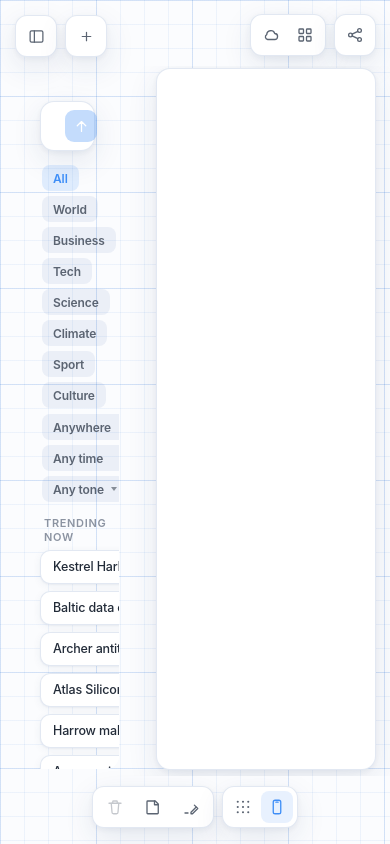
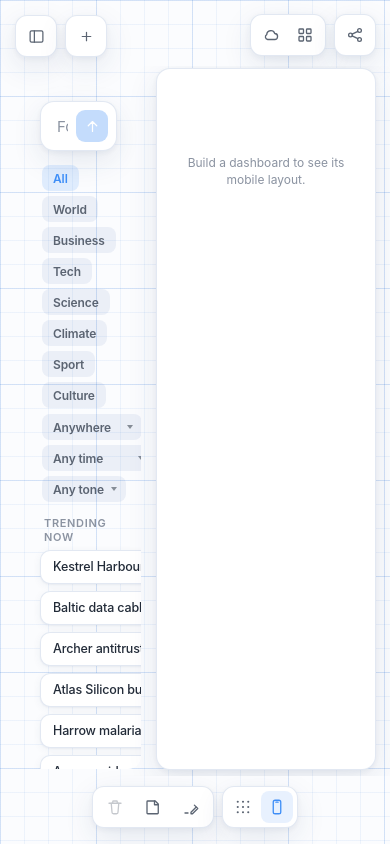
Before and after one commit to MateusAMP2119/fontes-app, a React (Vite) app: page / in a window 390 px wide. Both pictures are taken after a click on the button "Mobile frame". Built offline with nearby package versions, Linux system fonts and the light colour scheme.

Commit message:
feat(mobile): add responsive dashboard preview

```diff
--- a/src/App.css
+++ b/src/App.css
@@ -780,6 +780,8 @@
   box-shadow: var(--surface-shadow);
   opacity: 0;
   transform: translateX(16px) scale(0.95);
+  overflow: hidden;
+  pointer-events: none;
   transition:
     width 300ms cubic-bezier(0.32, 0.72, 0.28, 1),
     margin-left 300ms cubic-bezier(0.32, 0.72, 0.28, 1),
@@ -789,10 +791,64 @@
 
 .device-frames.is-split .frame-mobile {
   width: clamp(220px, 19vw, 290px);
-  margin-left: 36px;
+  margin-left: 14px;
   border-width: 1px;
   opacity: 1;
   transform: none;
+  pointer-events: auto;
+}
+
+/* Live mobile projection: the original frame remains the surface while the
+   same widget data is restacked into width-responsive mobile cards. */
+.mobile-dashboard {
+  width: 100%;
+  height: 100%;
+  border-radius: inherit;
+  background: transparent;
+  color: var(--ink);
+}
+
+.mobile-dashboard-scroll {
+  width: 100%;
+  height: 100%;
+  overflow-x: hidden;
+  overflow-y: auto;
+  border-radius: inherit;
+  overscroll-behavior: contain;
+  scrollbar-width: none;
+  touch-action: pan-y;
+}
+
+.mobile-dashboard-scroll::-webkit-scrollbar {
+  display: none;
+}
+
+.mobile-dashboard-stack {
+  display: flex;
+  flex-direction: column;
+  gap: 10px;
+  width: 100%;
+  padding: 12px;
+}
+
+.mobile-dashboard-card {
+  position: relative;
+  flex: none;
+  width: 100%;
+  min-width: 0;
+  border-radius: 8px;
+  container-type: size;
+}
+
+.mobile-dashboard-empty {
+  display: grid;
+  place-items: center;
+  min-height: 180px;
+  padding: 24px 18px;
+  text-align: center;
+  font-size: 12px;
+  line-height: 1.45;
+  color: var(--ink-tertiary);
 }
 
 .frame-btn.is-on {
--- a/src/components/Canvas.tsx
+++ b/src/components/Canvas.tsx
@@ -9,6 +9,7 @@ import {
 import type { Point } from '../camera/camera'
 import { inkPath, type Bounds, type Item } from '../items/items'
 import { ItemView } from './ItemView'
+import { MobileDashboard } from './MobileDashboard'
 import type { Tool } from './BottomBar'
 
 type CanvasProps = {
@@ -74,7 +75,12 @@ export function Canvas({
   useEffect(() => {
     const el = viewportRef.current
     if (!el) return
-    const onWheel = (e: WheelEvent) => e.preventDefault()
+    const onWheel = (e: WheelEvent) => {
+      // The board itself is fixed, but the phone preview is a real vertical
+      // viewport and must keep its native wheel/trackpad scrolling.
+      if ((e.target as HTMLElement).closest('.mobile-dashboard-scroll')) return
+      e.preventDefault()
+    }
     el.addEventListener('wheel', onWheel, { passive: false })
     return () => el.removeEventListener('wheel', onWheel)
   }, [])
@@ -86,6 +92,9 @@ export function Canvas({
 
   const onPointerDown = (e: ReactPointerEvent<HTMLDivElement>) => {
     if (e.button !== 0) return
+    // Mobile preview gestures belong to its scroll container, not to the
+    // board's marquee/drawing surface underneath it.
+    if ((e.target as HTMLElement).closest('.mobile-dashboard')) return
 
     if (tool === 'draw') {
       const point = localPoint(e)
@@ -183,7 +192,13 @@ export function Canvas({
         >
           {frameContent}
         </div>
-        <div className="frame-mobile" data-testid="frame-mobile" aria-hidden="true" />
+        <div
+          className="frame-mobile"
+          data-testid="frame-mobile"
+          aria-label="Mobile dashboard preview"
+        >
+          {showMobile && <MobileDashboard items={items} />}
+        </div>
       </div>
 
       <div className="stage-world" data-testid="canvas-world">
--- /dev/null
+++ b/src/components/MobileDashboard.tsx
@@ -0,0 +1,116 @@
+import { useEffect, useMemo, useRef, useState } from 'react'
+import type { Item, VizItem, VizMetric } from '../items/items'
+import { VizBody } from './viz'
+
+type MobileDashboardProps = {
+  items: Item[]
+}
+
+/** Width ÷ aspect = height. Each metric gets a readable mobile silhouette. */
+const MOBILE_ASPECT: Record<VizMetric, number> = {
+  events: 1.5,
+  reach: 1.35,
+  sources: 1.5,
+  sentiment: 1.1,
+  evolution: 1.15,
+  coverage: 0.85,
+  entities: 0.85,
+  narratives: 0.72,
+}
+
+/**
+ * A live, read-only mobile projection of the desktop dashboard. The cards
+ * keep their data identity, but receive mobile dimensions so their existing
+ * responsive renderers choose narrow/detail variants instead of preserving
+ * the desktop grid geometry.
+ */
+export function MobileDashboard({ items }: MobileDashboardProps) {
+  const stackRef = useRef<HTMLDivElement>(null)
+  const [cardWidth, setCardWidth] = useState(240)
+
+  useEffect(() => {
+    const stack = stackRef.current
+    if (!stack) return
+    const measure = () => {
+      const style = getComputedStyle(stack)
+      const innerWidth =
+        stack.clientWidth -
+        Number.parseFloat(style.paddingLeft) -
+        Number.parseFloat(style.paddingRight)
+      setCardWidth(Math.max(innerWidth, 1))
+    }
+    measure()
+    const observer = new ResizeObserver(measure)
+    observer.observe(stack)
+    return () => observer.disconnect()
+  }, [])
+
+  const widgets = useMemo(
+    () =>
+      items
+        .filter((item): item is VizItem => item.type === 'viz')
+        .sort((a, b) => {
+          const row = (a.grid?.row ?? a.y) - (b.grid?.row ?? b.y)
+          return row || (a.grid?.col ?? a.x) - (b.grid?.col ?? b.x)
+        }),
+    [items],
+  )
+
+  return (
+    <div className="mobile-dashboard" data-testid="mobile-dashboard">
+      <div
+        className="mobile-dashboard-scroll"
+        aria-label="Mobile dashboard cards"
+        role="region"
+        tabIndex={0}
+        onPointerDown={(event) => event.stopPropagation()}
+        onWheel={(event) => event.stopPropagation()}
+        onKeyDown={(event) => {
+          const amount =
+            event.key === 'PageDown'
+              ? event.currentTarget.clientHeight * 0.8
+              : event.key === 'PageUp'
+                ? -event.currentTarget.clientHeight * 0.8
+                : event.key === 'ArrowDown'
+                  ? 48
+                  : event.key === 'ArrowUp'
+                    ? -48
+                    : 0
+          if (amount === 0) return
+          event.preventDefault()
+          event.stopPropagation()
+          event.currentTarget.scrollBy({ top: amount, behavior: 'smooth' })
+        }}
+      >
+        <div ref={stackRef} className="mobile-dashboard-stack">
+          {widgets.length > 0 ? (
+            widgets.map((item) => {
+              const mobileHeight = Math.round(cardWidth / MOBILE_ASPECT[item.metric])
+              const mobileItem: VizItem = {
+                ...item,
+                x: 0,
+                y: 0,
+                w: cardWidth,
+                h: mobileHeight,
+              }
+              return (
+                <article
+                  key={item.id}
+                  className="mobile-dashboard-card item-viz"
+                  data-testid="mobile-dashboard-card"
+                  style={{ height: mobileItem.h }}
+                >
+                  <VizBody item={mobileItem} />
+                </article>
+              )
+            })
+          ) : (
+            <div className="mobile-dashboard-empty">
+              Build a dashboard to see its mobile layout.
+            </div>
+          )}
+        </div>
+      </div>
+    </div>
+  )
+}
```
